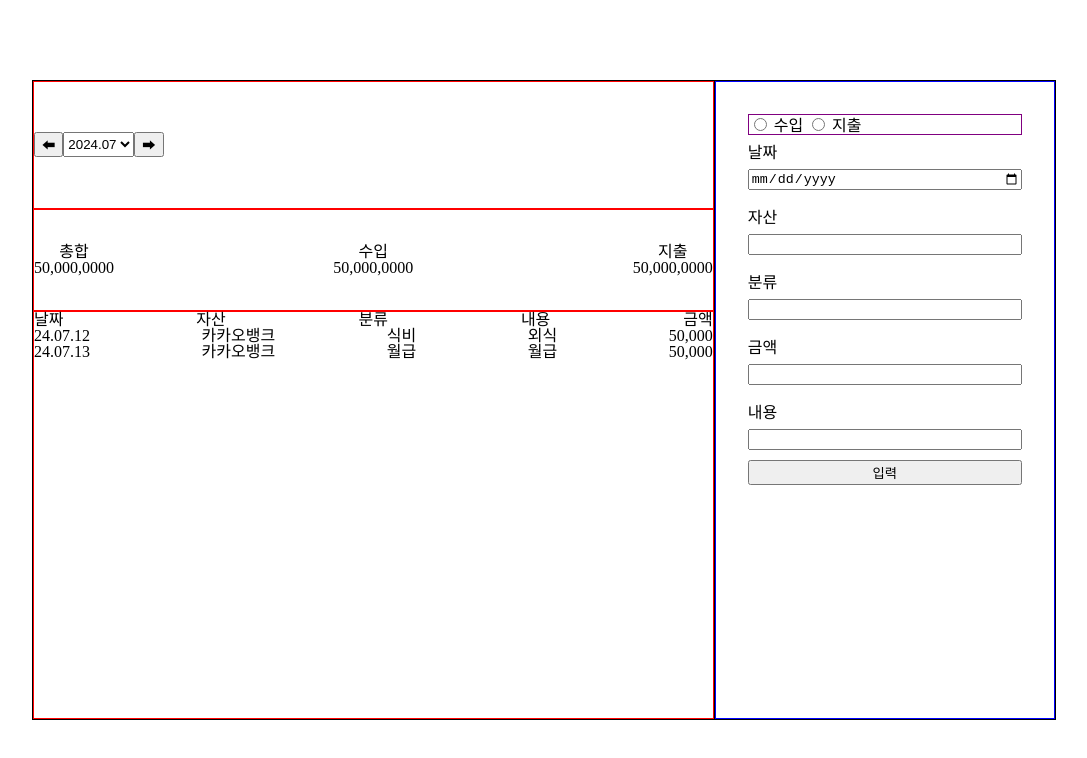
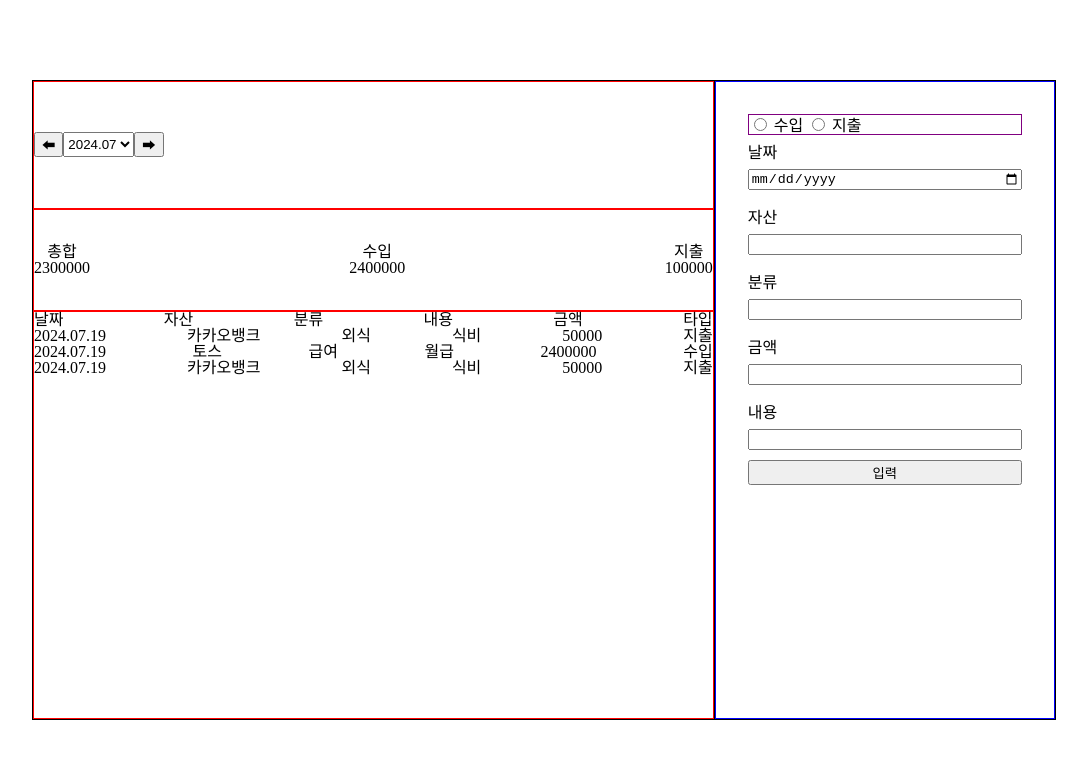
Before and after one commit to lifthus/ecount-probationary-assignment-1, a plain HTML site: page client/index.html in a window 1280 px wide. Shown: the whole page, without its empty margins (96-1183 px from the left). Drawn offline with Linux system fonts and the light colour scheme.

Commit message:
mock 데이터 수입 / 지출 데이터 불러오기 기능 완성

```diff
--- a/client/index.html
+++ b/client/index.html
@@ -26,78 +26,67 @@
         <div class="summary_warpper">
           <div class="summary_item">
             <span>총합</span>
-            <span>50,000,0000</span>
+            <span id="total-income">0</span>
           </div>
           <div class="summary_item">
             <span>수입</span>
-            <span>50,000,0000</span>
+            <span id="income-price">0</span>
           </div>
           <div class="summary_item">
             <span>지출</span>
-            <span>50,000,0000</span>
+            <span id="payment-price">0</span>
           </div>
         </div>
         <table>
+          <tbody id="income-tbody">
             <tr>
               <th>날짜</th>
               <th>자산</th>
               <th>분류</th>
               <th>내용</th>
               <th>금액</th>
+              <th>타입</th>
             </tr>
-          <tr>
-            <td>24.07.12</td>
-            <td>카카오뱅크</td>
-            <td>식비</td>
-            <td>외식</td>
-            <td>50,000</td>
-          </tr>
-          <tr>
-            <td>24.07.13</td>
-            <td>카카오뱅크</td>
-            <td>월급</td>
-            <td>월급</td>
-            <td>50,000</td>
-          </tr>
+          </tbody>
         </table>
       </div>
     </div>
     <div class="grid__item content__form__wrapper">
-      <form action="" class="form__wrapper">
+      <form action="" id="user-form" class="form__wrapper">
         <div class="type__wrapper">
           <label for="method-1" class="type-label">
-            <input id="method-1" type="radio" name="action-type" value="income">
+            <input id="method-1" type="radio" name="action-type" value="수익">
             <span>수입</span>
           </label>
           <label for="method-2" class="type-label">
-            <input id="method-2" type="radio" name="action-type" value="expend">
+            <input id="method-2" type="radio" name="action-type" value="지출">
             <span>지출</span>
           </label>
         </div>
         <label for="" class="user-input">
           <span class="label-description">날짜</span>
-          <input type="date">
+          <input type="date" name="date">
         </label>
         <label for="" class="user-input">
           <span class="label-description">자산</span>
-          <input type="text">
+          <input type="text" name="asset-type">
         </label>
         <label for="" class="user-input">
           <span class="label-description">분류</span>
-          <input type="text">
+          <input type="text" name="classification">
         </label>
         <label for="" class="user-input">
           <span class="label-description">금액</span>
-          <input type="number">
+          <input type="number" name="price">
         </label>
         <label for="" class="user-input">
           <span class="label-description">내용</span>
-          <input type="text">
+          <input type="text" name="content">
         </label>
         <input type="submit" value="입력">
       </form>
     </div>
   </main>
+  <script defer src="./js/main.js" type="module"></script>
 </body>
-<script defer src="js/main.js"></script>
 </html>
--- /dev/null
+++ b/client/js/api.js
@@ -0,0 +1,19 @@
+
+const MOCK = {"data":[{"date":"2024.07.19","assetsType":"카카오뱅크","classification":"외식","content":"식비","price":"50000","incomeType":"지출"},{"date":"2024.07.19","assetsType":"토스","classification":"급여","content":"월급","price":"2400000","incomeType":"수입"},{"date":"2024.07.19","assetsType":"카카오뱅크","classification":"외식","content":"식비","price":"50000","incomeType":"지출"}]}
+const URL = "http://123.123.123.1";
+// 수익 및 지출 데이터를 받아옵니다
+export const getIncomeInfo = async () => {
+  const data = await new Promise((resolve) => {
+    setTimeout(() => resolve(MOCK), 3000);
+  })
+  console.log(data);
+  return data
+}
+
+
+// 수입 / 지출 데이터 post
+const postUserData = async (formData) => {
+  const data = await fetch(`${URL}/endpoints`, {method: "POST", credentials:"same-origin", data: formData})
+  // 추후 구현..
+
+}
--- a/client/js/main.js
+++ b/client/js/main.js
@@ -0,0 +1,68 @@
+import { getIncomeInfo } from "./api.js";
+
+// 받은 데이터를 전역에서 다룹니다
+const { data } = await getIncomeInfo();
+
+// 초기 income data를 받아옵니다
+try {
+  if (!data) {
+    // thers is no user data
+  }
+
+  const tbody = document.querySelector("#income-tbody")
+  for (let item of data) {
+    // const {date, assetType, classification, content, price, incomeType} = item;
+    const tr = document.createElement("tr");
+    const values = Object.values(item);
+    for (const child of values) {
+      const td = document.createElement("td");
+      td.append(child);
+      tr.append(td);
+    }
+    tbody.appendChild(tr);
+  }
+} catch (e) {
+  console.log(`getIncomeData error : ${e}`)
+}
+
+// 수입 / 지출 / 총합을 화면에 그립니다
+const totalIncomeSpan = document.querySelector("#total-income");
+const incomeSpan = document.querySelector("#income-price");
+const paymentSpan = document.querySelector("#payment-price");
+let totalIncome = 0;
+let income = 0;
+let payment = 0;
+for (const item of data) {
+  const {price, incomeType} = item;
+
+  if (incomeType === "지출") {
+    let num = parseInt(price)
+    totalIncome -= num;
+    payment += num;
+  }
+  if (incomeType === "수입") {
+    let num = parseInt(price)
+    totalIncome+= num;
+    income += num;
+  }
+}
+
+totalIncomeSpan.innerHTML = totalIncome;
+incomeSpan.innerHTML = income;
+paymentSpan.innerHTML = payment;
+
+// 사용자 수입 / 지출 onSubmit handler
+const form = document.getElementById("user-form");
+form.onsubmit = (e) => {
+  e.preventDefault();
+  const form = e.target;
+  console.log("form")
+  console.log(form)
+  const formData = new FormData(form);
+
+  // 폼 데이터를 콘솔에 출력
+  formData.forEach((value, key) => {
+      console.log(`${key}: ${value}`);
+  });
+
+}
```
Lines whose indentation alone changed are shown as unchanged.
